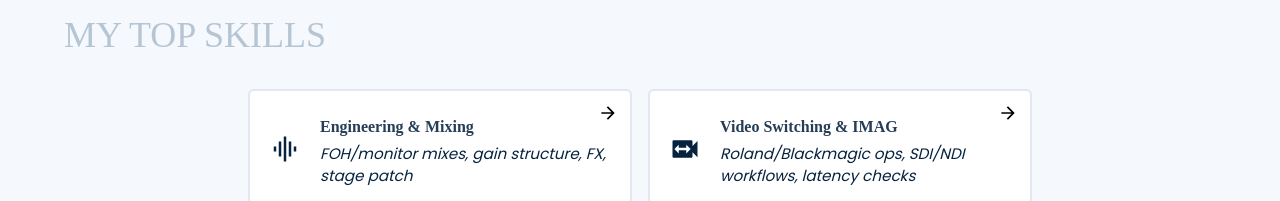
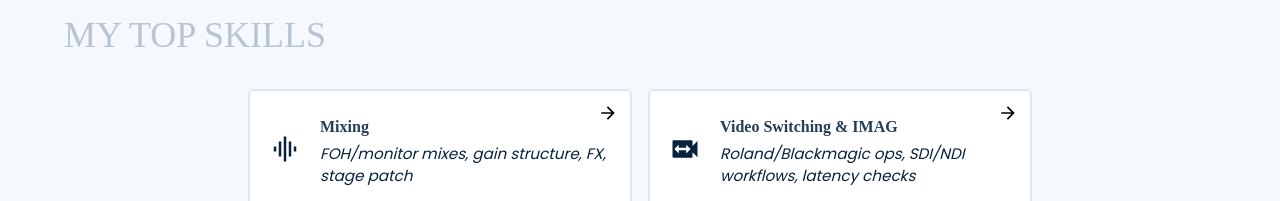
Before and after one commit to SushantBaniya/Ashish_Portfolio, a React (Vite) app in the folder react_portfolio_2/: page / in a window 1280 px wide. Shown: the part 950-1151 px from the top of the page. Built offline with nearby package versions, Linux system fonts and the light colour scheme; a web font is replaced by a local one.

Commit message:
something2

```diff
--- a/react_portfolio_2/src/App.jsx
+++ b/react_portfolio_2/src/App.jsx
@@ -30,7 +30,7 @@
       <Contact />
       <footer className="p-3 text-center">
         <h6 className="mb-3">Ashish B.K.</h6>
-        <p>Sushantprojects@all rights reserved 2025</p>
+        <p>Susshprojects@all rights reserved 2025</p>
       </footer>
     </>
   );
--- a/react_portfolio_2/src/Content.js
+++ b/react_portfolio_2/src/Content.js
@@ -79,7 +79,7 @@
     subtitle: "MY TOP SKILLS",
     skills_content: [
       {
-        name: " Engineering & Mixing",
+        name: "Mixing",
         para: "FOH/monitor mixes, gain structure, FX, stage patch",
         logo: MdGraphicEq,
         description: "I specialize in delivering crystal-clear Video experiences for live events, conferences, and concerts. With expertise in front-of-house and monitor mixing, I ensure every performer and audience member hears exactly what they need. From setting optimal gain structures to crafting immersive effects chains, I bring technical precision and artistic sensibility to every mix.",
```
